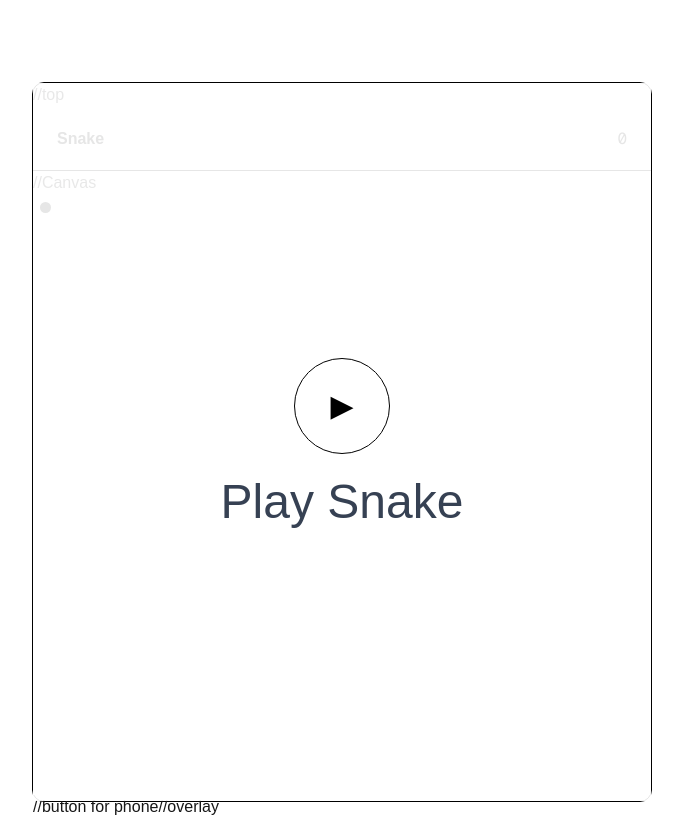
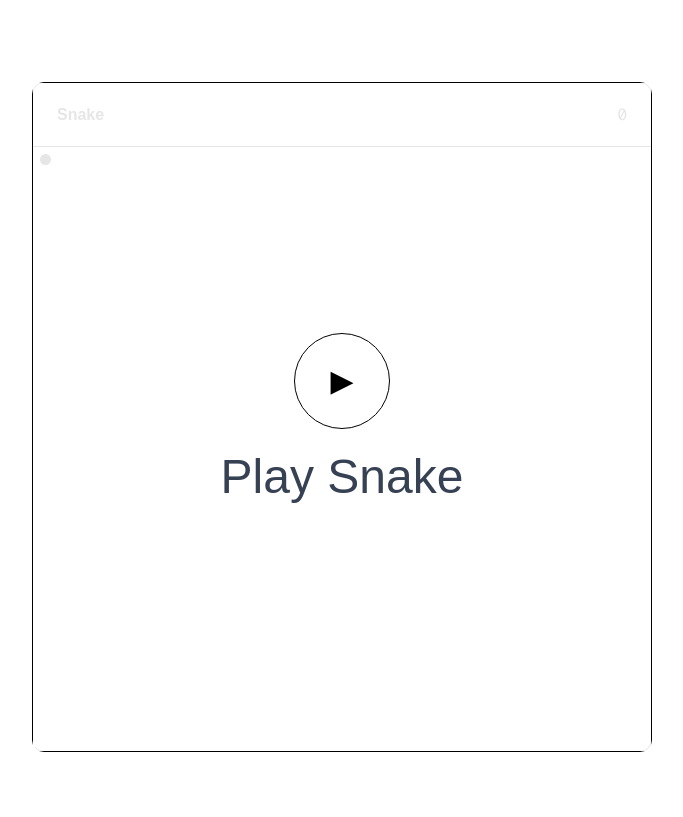
Before and after one commit to haotian188977/personal-website, a Next.js app: page /Playground in a window 1280 px wide. Shown: the part 999-1816 px from the top of the page, without its empty margins (298-981 px from the left). Built offline with nearby package versions, Linux system fonts and the light colour scheme.

Commit message:
fix duplicate className

```diff
--- a/components/Game1/Snake.tsx
+++ b/components/Game1/Snake.tsx
@@ -393,11 +393,11 @@ export default function SnakeGame() {
 
     return (
 
-        <div //window size(w = canva + 20, h = canva + 120)
+        <div //window size(w = canva + 20, h = canva + 70)
             className="
                 relative
                 w-[620px]
-                h-[720px]
+                h-[670px]
                 border
                 border-black
                 rounded-xl
@@ -406,7 +406,7 @@ export default function SnakeGame() {
             "
         >
 
-            //top
+            {/*top*/}
 
             <div
                 className="
@@ -436,7 +436,7 @@ export default function SnakeGame() {
 
             </div>
 
-            //Canvas
+            {/*Canvas*/}
 
             <canvas //canva
                 ref={canvasRef}
@@ -449,7 +449,7 @@ export default function SnakeGame() {
                 "
             />
 
-	    //button for phone
+	    {/*button for phone*/}
 
 	    {
 	        gameState === "playing" && (
@@ -457,7 +457,7 @@ export default function SnakeGame() {
 	            <div
 
 	                className="
-	                    h-16
+	                    h-50
 	                    flex
 	                    items-center
 	                    justify-center
@@ -495,10 +495,11 @@ export default function SnakeGame() {
 	                            active:scale-90
 	                            transition
 	                            touch-none
+				    text-black
 	                        "
 
 	                    >
-	                        ↑
+	                        w
 
 	                    </button>
 
@@ -523,11 +524,12 @@ export default function SnakeGame() {
 	                            active:scale-90
 	                            transition
 	                            touch-none
+				    text-black
 	                        "
 
 	                    >
 
-	                        ←
+	                        a
 
 	                    </button>
 
@@ -549,11 +551,12 @@ export default function SnakeGame() {
  	                            active:scale-90
  	                            transition
 	                            touch-none
+				    text-black
 	                        "
 
 	                    >
 
-	                        ↓
+	                        s
 
 	                    </button>
 
@@ -575,11 +578,12 @@ export default function SnakeGame() {
  	                            active:scale-90
 	                            transition
 	                            touch-none
+				    text-black
 	                        "
 
 	                    >
 
-	                        →
+	                        d
 
 	                    </button>
 
@@ -591,7 +595,7 @@ export default function SnakeGame() {
 	        )
 	    }
 
-            //overlay
+            {/*overlay*/}
 
             {
                 gameState !== "playing" && (
```
